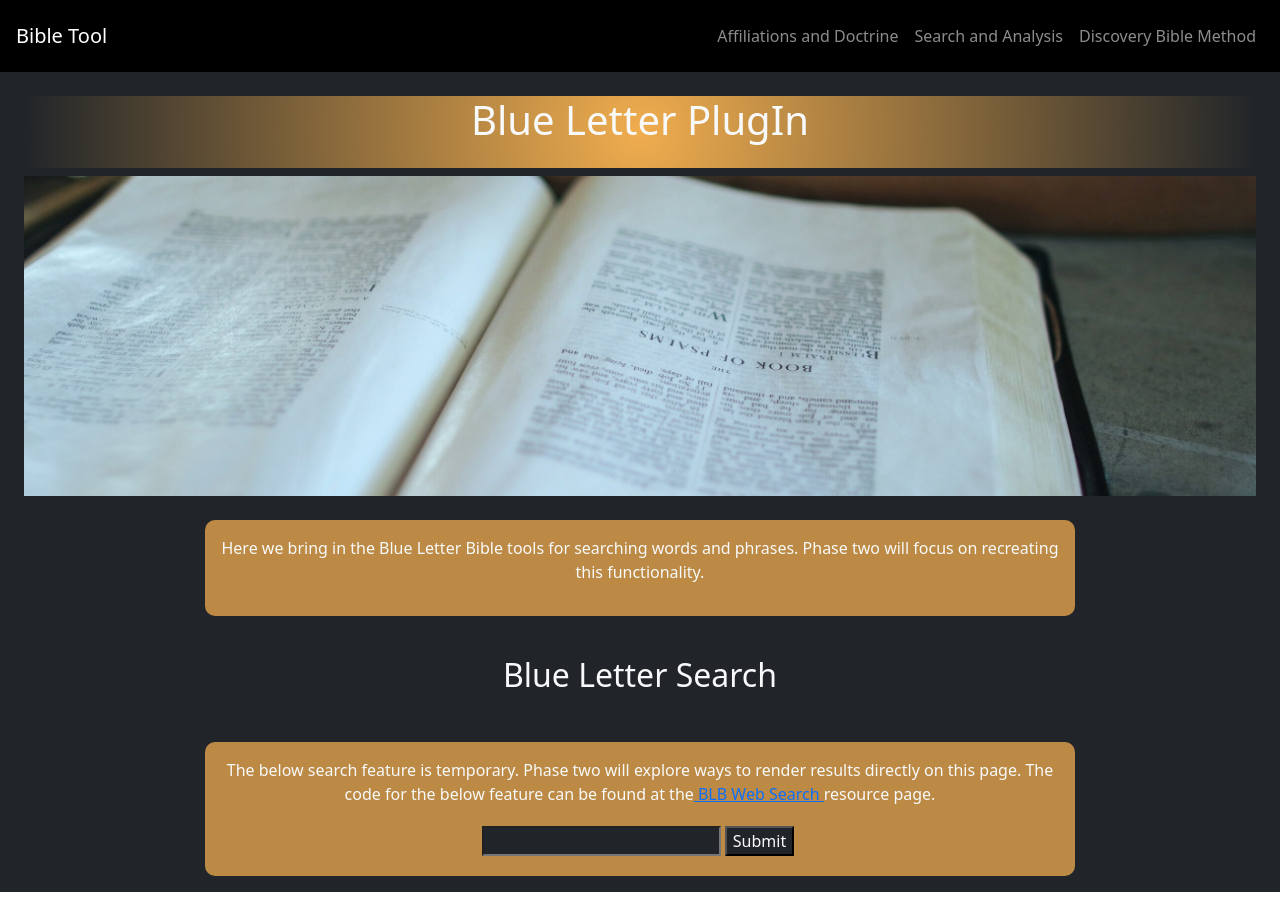
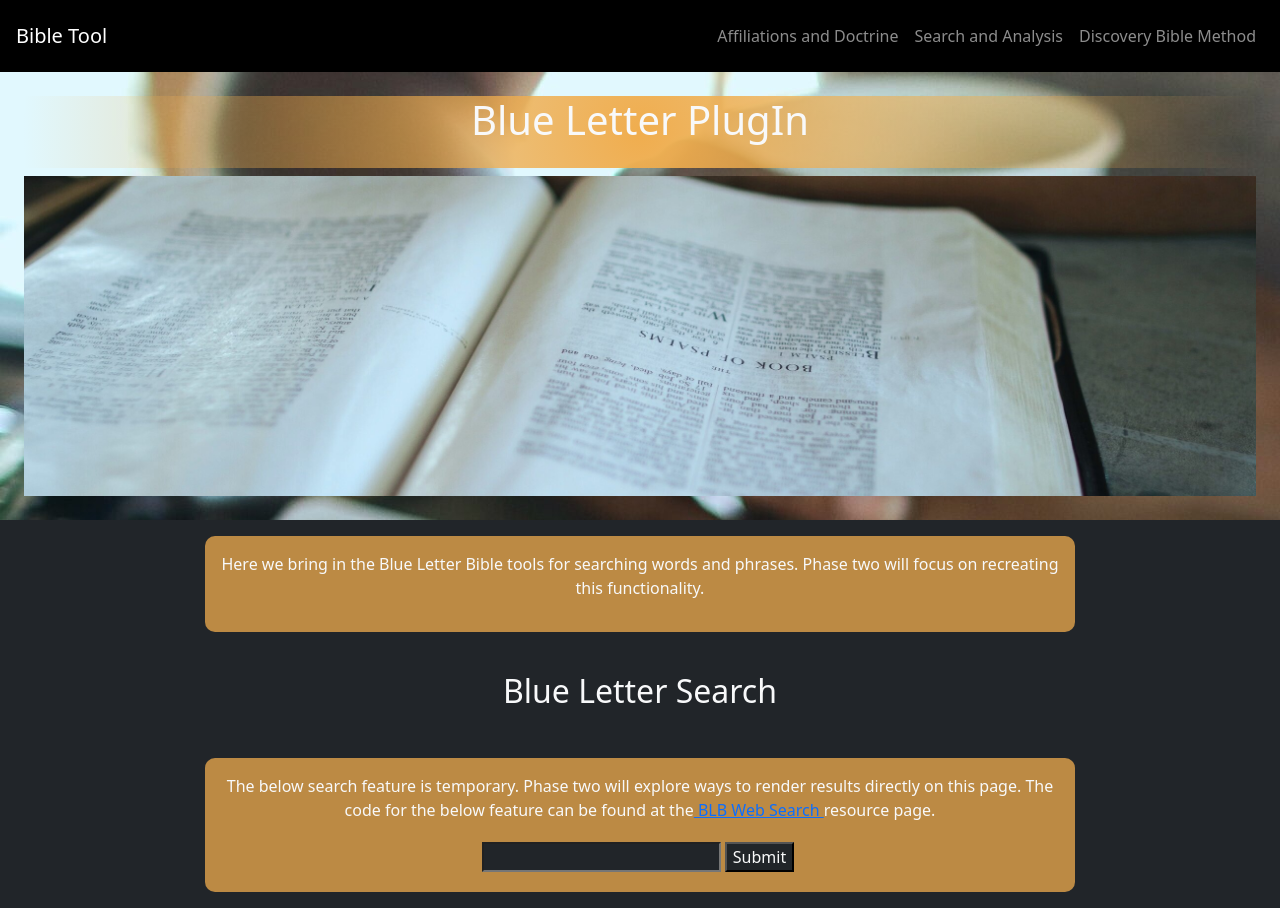
Before and after one commit to NoelEvan321/mbt-bible-tool, a React (Create React App) app: page /bibleSearch in a window 1280 px wide. Built offline with nearby package versions, Linux system fonts and the light colour scheme.

Commit message:
Made the image the article background

```diff
--- a/src/components/Affiliations/Affiliations.js
+++ b/src/components/Affiliations/Affiliations.js
@@ -8,11 +8,11 @@ export default function Affiliations() {
   return (
     <>
         <section className="bg-dark">
-          <article className="p-4">
+          <article className="p-4" style={{backgroundImage: `url(${Img})`}}>
                 <h1 className='text-center text-light pb-4'>Relevant Affilitations</h1>
                 <img src={Img} alt='person reading the Bible' className='vph-max'/>
           </article>
-          <div className="par-block col-md-8 offset-md-2 mb-3 p-3 text-center text-light">
+          <div className="par-block col-md-8 offset-md-2 my-3 p-3 text-center text-light">
             <p>
                 We believe all Scripture was given by inspiration of God (2 Timothy 3:16)
                 and God has promised to preserve every jot and tittle of what He inspired. (Matthew 5:18)
--- a/src/components/BibleSearch/BibleSearch.js
+++ b/src/components/BibleSearch/BibleSearch.js
@@ -1,14 +1,14 @@
 import React, {useState, useEffect} from 'react'
 import { Container } from 'react-bootstrap'
 import Img from '../../imgs/reading-bible.jpg'
-// import axios from 'axios'
+import axios from 'axios'
 
 export default function BibleSearch() {
   // //Blue Letter Bible plug in
   // const [blb, setBlb] = useState();
   // //Axios Get
   // const getBlb = () => {
-  //   axios.get('https://www.blueletterbible.org/search/search.cfm?Criteria={searchText}&t=KJV#s=s_primary_0_1').then(response => {
+  //   axios.get('https://www.blueletterbible.org/search/search.cfm?Criteria=principalities&t=KJV#s=s_primary_0_1').then(response => {
   //       console.log(response)
   //       setBlb(response.data)
   //   })}
@@ -28,12 +28,12 @@ export default function BibleSearch() {
   return (
       <>
       <section className="bg-dark text-light text-center">
-        <article className="p-4">
+        <article className="p-4" style={{backgroundImage: `url(${Img})`}}>
           <h1 className='text-center pb-4'>Blue Letter PlugIn</h1>
           <img src={Img} alt='person reading the Bible' className='vph-max'/>
         </article>
         <div className="row">
-          <div className='col-md-8 offset-md-2 p-3 mb-3 par-block'>
+          <div className='col-md-8 offset-md-2 p-3 my-3 par-block'>
             <p>
               Here we bring in the Blue Letter Bible tools for searching words and phrases. Phase two will focus
               on recreating this functionality.
--- a/src/components/Discovery/DiscoveryMethod.js
+++ b/src/components/Discovery/DiscoveryMethod.js
@@ -8,12 +8,12 @@ export default function DiscoveryMethod() {
   return (
     <>
       <section className="bg-dark text-light text-center">
-        <article className="p-4">
+        <article className="p-4" style={{backgroundImage: `url(${Img})`}}>
               <h1 className='text-center pb-4'>Discovery Bible Method</h1>
               <img src={Img} alt='person reading the Bible' className='vph-max'/>
         </article>
         <div className="row">
-          <div className='col-md-8 offset-md-2 p-3 mb-3 par-block'>
+          <div className='col-md-8 offset-md-2 p-3 my-3 par-block'>
             <p>
               This is where we discuss what the DBM is
             </p>
--- a/src/components/Home/Index.js
+++ b/src/components/Home/Index.js
@@ -5,12 +5,12 @@ import Img from '../../imgs/grow-descipleship.jpg'
 export default function Index() {
   return (
       <section className='bg-dark text-light'>
-        <article className="p-4">
+        <article className="p-4" style={{backgroundImage: `url(${Img})`}}>
           <h1 className='text-center py-4'>Welcome to the Living Faith Bible Tool</h1>
           <img src={Img} alt='person reading the Bible' className='vph-max'/>
         </article>
         <div className='row'>
-          <div className='text-center col-md-8 offset-md-2 par-block mb-5 p-3'>
+          <div className='text-center col-md-8 offset-md-2 par-block my-3 p-3'>
             <p>
               The purpose of this app is to bring the Word of God to the world. We believe that every word in the Bible was
                 was perfectly placed by a perfect God. As such, we should not use our lives to understand the Word, but rather
```
